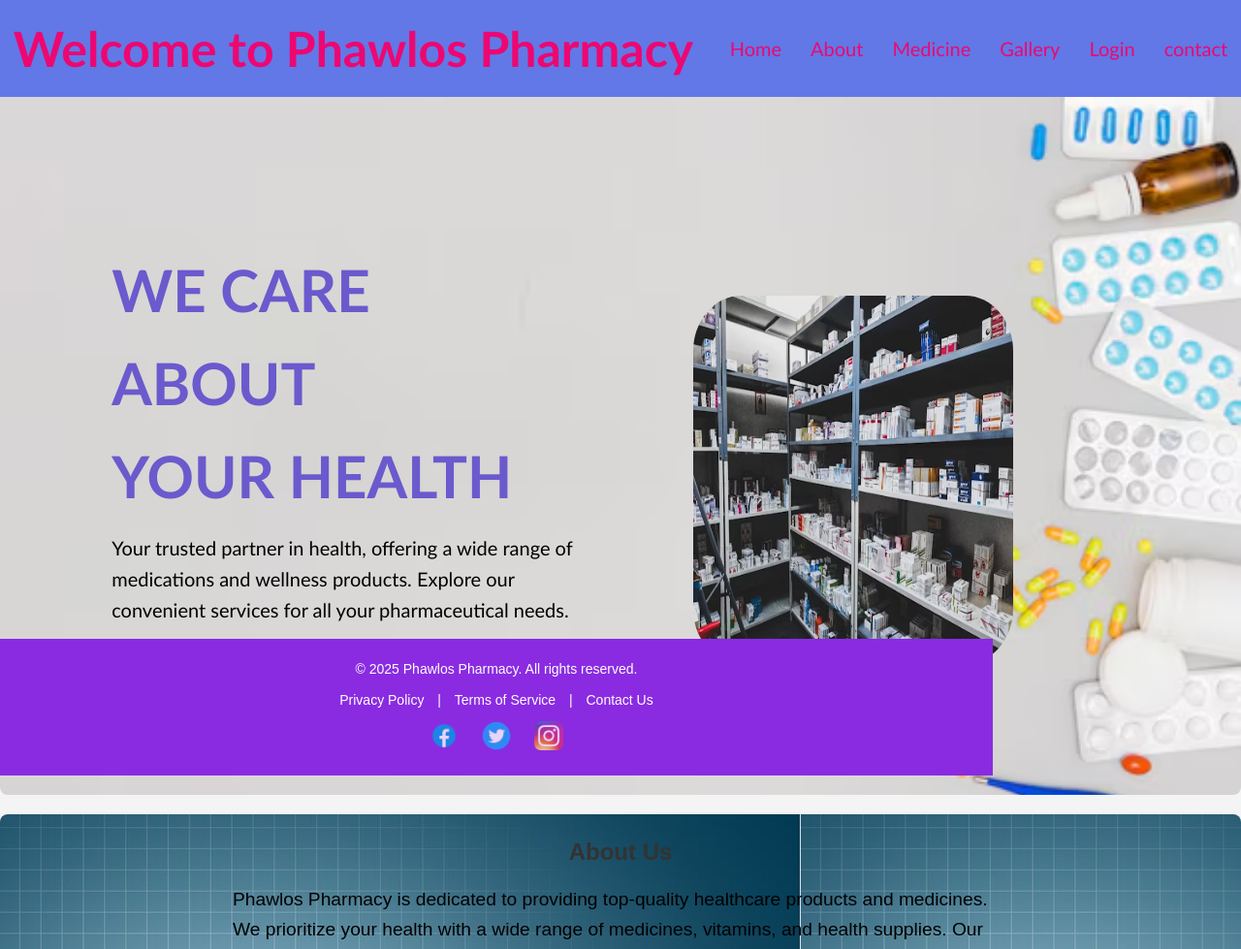
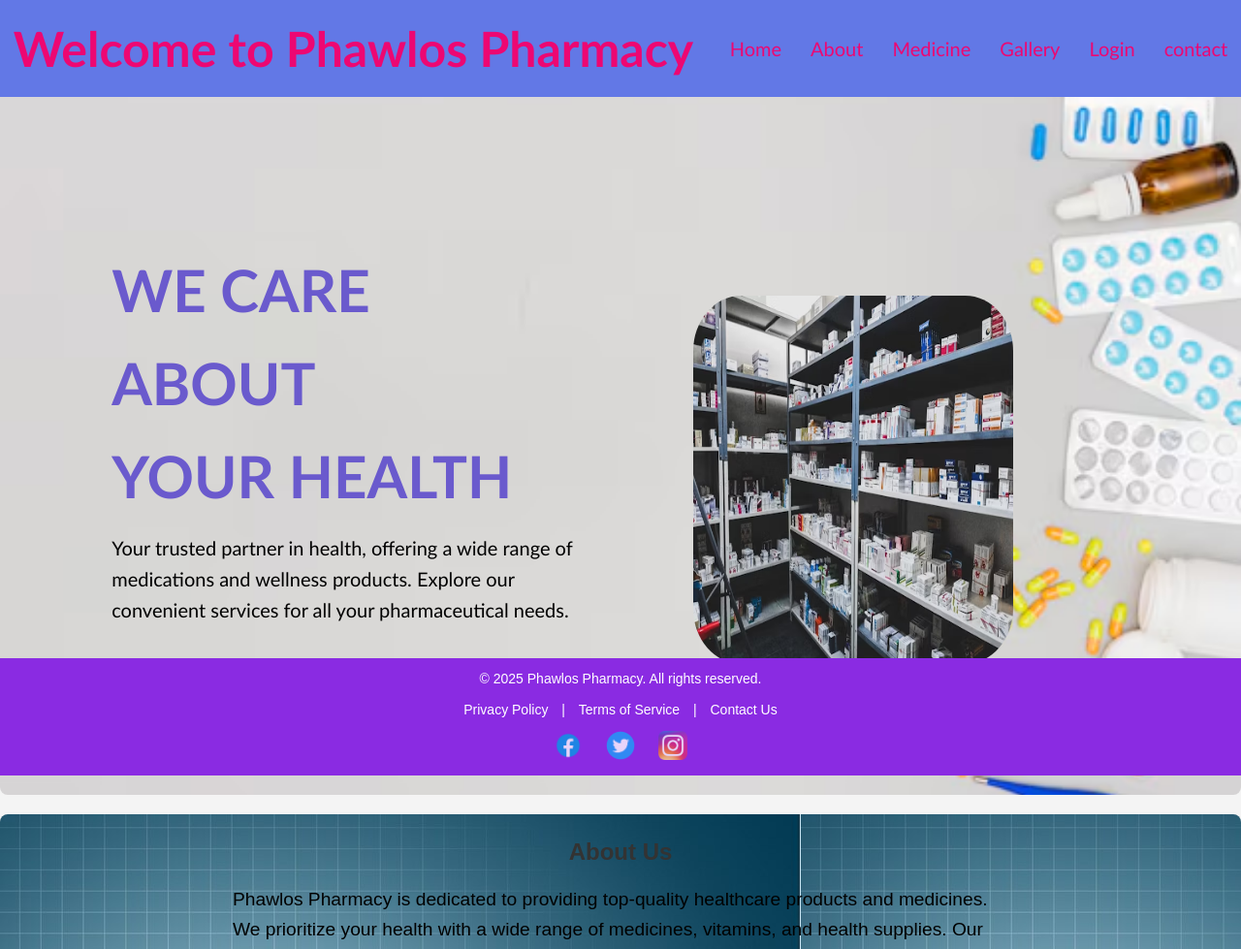
Before and after one commit to Aman3545/Our-project, a PHP site: page /HTML/index.html in a window 1280 px wide. Shown: the top 979 px of the page at 97% size. Run offline with PHP 8.4, Linux system fonts and the light colour scheme.

Commit message:
Update index.css

```diff
--- a/CSS/index.css
+++ b/CSS/index.css
@@ -523,15 +523,16 @@ footer {
   text-align: center;
   padding: 10px 0;
   position: fixed;
-  width: 80%;
+  width: 100%;
   bottom: 0;
 }
 /*end contact styling*/
+
 /* start Footer Styling */
 footer {
   background-color: blueviolet;
   color: #fff;
-  padding: 20px;
+  padding: 10px;
   text-align: center;
   font-size: 14px;
 }
```
